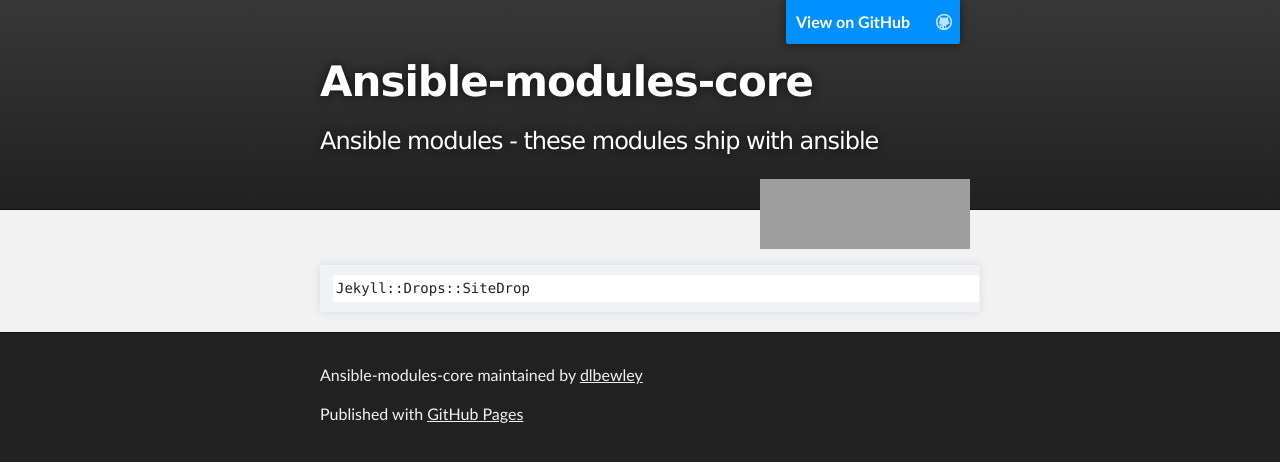
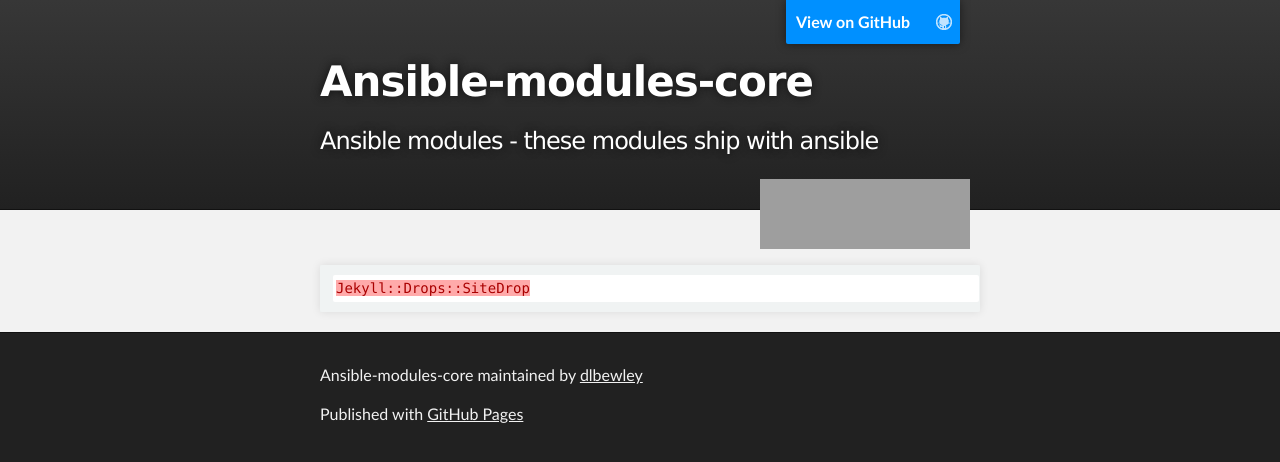
Before and after one commit to dlbewley/dlbewley.github.io, a Jekyll site: the page built from _posts/2014-11-11-debug.md, in a window 1280 px wide. Shown: the top 462 px of the page. Built offline with Jekyll 4.4.1, drawn with Linux system fonts in a browser that asks for light colours; the repository's description, which GitHub fills in, is left out; grey boxes are pictures that could not be loaded.

Commit message:
JAAGdDmm2N8HlysMOHDA

````diff
--- a/_posts/2014-11-11-debug.md
+++ b/_posts/2014-11-11-debug.md
@@ -7,4 +7,6 @@
 
 <em>{{ site.github.project_tagline }}</em>
 
-	{{ site | replace:',',',\n' }}
+```json
+{{ site }}
+```
````
